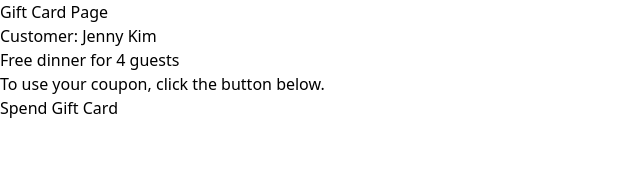
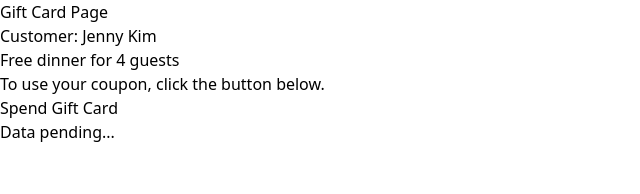
Before and after one commit to Sisi-tech/React-Exercise, a React (Vite) app: page / in a window 1280 px wide. Shown: the top 194 px of the page, without its empty margins (0-640 px from the left). Built offline with nearby package versions, Linux system fonts and the light colour scheme.

Commit message:
update fetch date exercise

```diff
--- a/src/App.jsx
+++ b/src/App.jsx
@@ -1,11 +1,13 @@
 import { useState } from 'react'
+import FetchDataExercise from './FetchData'
 import GiftCard from './GiftCard'
 
 function App() {
 
   return (
-    <div className='w-screen h-screen bg-gray-800 text-gray-200 flex justify-center items-center'>
+    <div className='w-screen h-screen bg-gray-800 text-gray-200 flex flex-col gap-6 justify-center items-center'>
       <GiftCard />
+      <FetchDataExercise />
     </div>
   )
 }
--- /dev/null
+++ b/src/FetchData.jsx
@@ -0,0 +1,24 @@
+import { useState } from 'react';
+
+const FetchDataExercise = () => {
+    const [user, setUser] = useState([]);
+
+    const FetchData = () => {
+        fetch("https://randomuser.me/api/?results=1")
+            .then((response)=> response.json())
+            .then((data)=> setUser(data))
+    }
+
+
+    return Object.keys(user).length > 0 ? (
+        <div>
+            <h1>Customer data</h1>
+            <h2>Name: {user.results[0].name.first}</h2>
+            <img src={user.results[0].picture.large} alt="" />
+        </div>
+    ) : (
+        <h1>Data pending...</h1>
+    )
+}
+
+export default FetchDataExercise;
```
